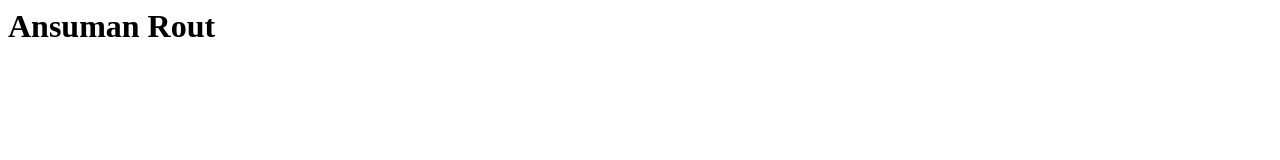
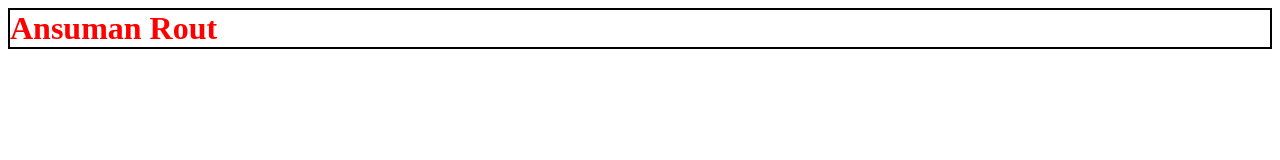
Before and after one commit to Ansuman-Rout/newrepo, a plain HTML site: page index.html in a window 1280 px wide. Drawn offline with Linux system fonts and the light colour scheme.

Commit message:
Update index.html

```diff
--- a/index.html
+++ b/index.html
@@ -1,6 +1,6 @@
 <html>
     <head>
-        <link href="style.css">
+        <link rel="stylesheet" type="text/css" href="style.css">
     </head>
     <body>
         <h1>Ansuman Rout</h1>
```
